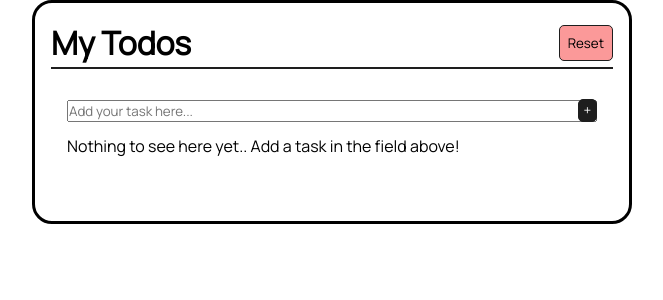
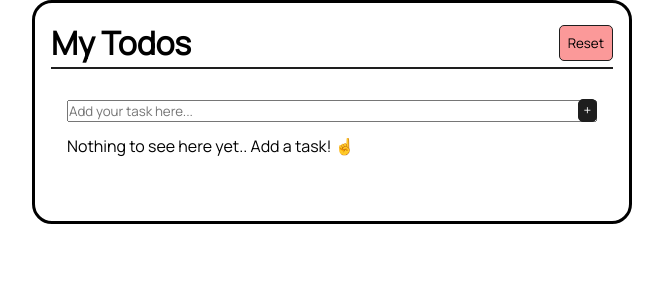
Before and after one commit to GeorgeSwift16/tech-test-todo, a React (Create React App) app: page / in a window 1280 px wide. Shown: the top 300 px of the page, without its empty margins (308-971 px from the left). Built offline with nearby package versions, Linux system fonts and the light colour scheme.

Commit message:
added emoji to be true to design spec

```diff
--- a/src/containers/TaskBar/TaskBar.jsx
+++ b/src/containers/TaskBar/TaskBar.jsx
@@ -21,7 +21,7 @@ const TaskBar = ({ taskInput, addTask, inputDisplayText, checkIfActive }) => {
       </div>
       {!checkIfActive && (
         <label htmlFor="add-task" className="task-bar__label">
-          Nothing to see here yet.. Add a task in the field above!
+          Nothing to see here yet.. Add a task! ☝️
         </label>
       )}
     </section>
```
